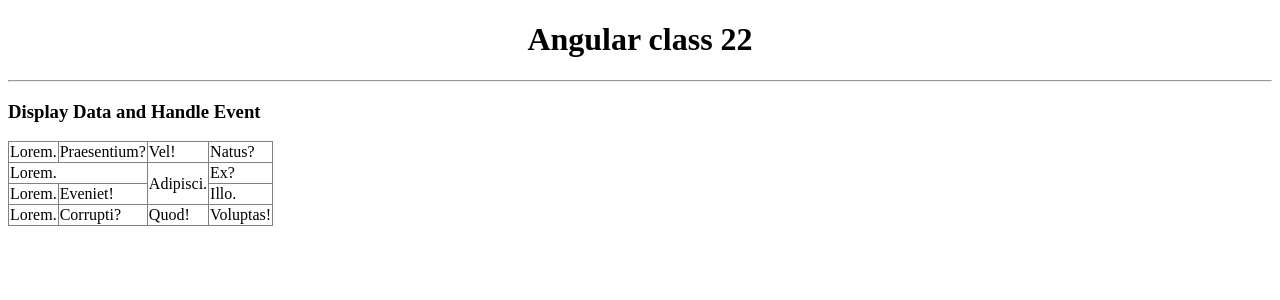
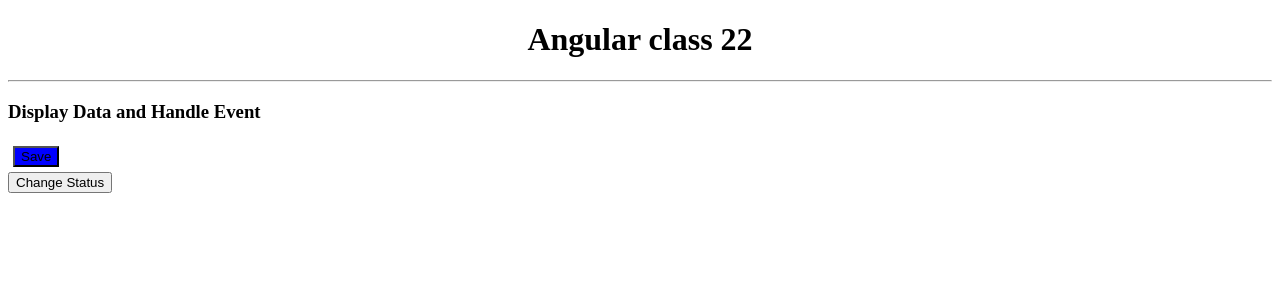
Before and after one commit to dineshgopalchand/angular-class-v22, an Angular app: page / in a window 1280 px wide. Shown: the top 300 px of the page. Built offline with nearby package versions, Linux system fonts and the light colour scheme.

Commit message:
class binding introduced

```diff
--- a/src/app/display-data-and-handle-event/display-data-and-handle-event.component.html
+++ b/src/app/display-data-and-handle-event/display-data-and-handle-event.component.html
@@ -17,7 +17,7 @@
 <br>
 <img [src]="imgSrc" [alt]="imgSrc"> -->
 
-<table [attr.data-table-name]="title">
+<!-- <table [attr.data-table-name]="title">
     <tr>
         <td>Lorem.</td>
         <td>Praesentium?</td>
@@ -42,4 +42,9 @@
         <td>Quod!</td>
         <td>Voluptas!</td>
     </tr>
-</table>
+</table> -->
+
+<button class="btn " [class.btn-primary]="!isSaved" [class.btn-danger]="isSaved">{{isSaved?'Delete':'Save'}}</button>
+<!-- <button class="btn btn-danger">Delete</button> -->
+<br>
+<button (click)="changeStatus()">Change Status</button>
--- a/src/app/display-data-and-handle-event/display-data-and-handle-event.component.scss
+++ b/src/app/display-data-and-handle-event/display-data-and-handle-event.component.scss
@@ -4,3 +4,15 @@ td {
     border: 1px solid gray;
     border-collapse: collapse;
 }
+
+.btn {
+    margin: 5px;
+}
+
+.btn-danger {
+    background: red;
+}
+
+.btn-primary {
+    background: blue;
+}
--- a/src/app/display-data-and-handle-event/display-data-and-handle-event.component.ts
+++ b/src/app/display-data-and-handle-event/display-data-and-handle-event.component.ts
@@ -13,6 +13,8 @@ export class DisplayDataAndHandleEventComponent implements OnInit {
   imgSrc = 'https://dummyimage.com/300x200/000/fff';
   colspan = 2;
   rowspan = 2;
+
+  isSaved = false;
   constructor() { }
 
   ngOnInit(): void {
@@ -26,5 +28,8 @@ export class DisplayDataAndHandleEventComponent implements OnInit {
   sqrtVal(num: number): number {
     return Math.sqrt(num);
   }
+  changeStatus(): void {
+    this.isSaved = !this.isSaved;
+  }
 
 }
```
